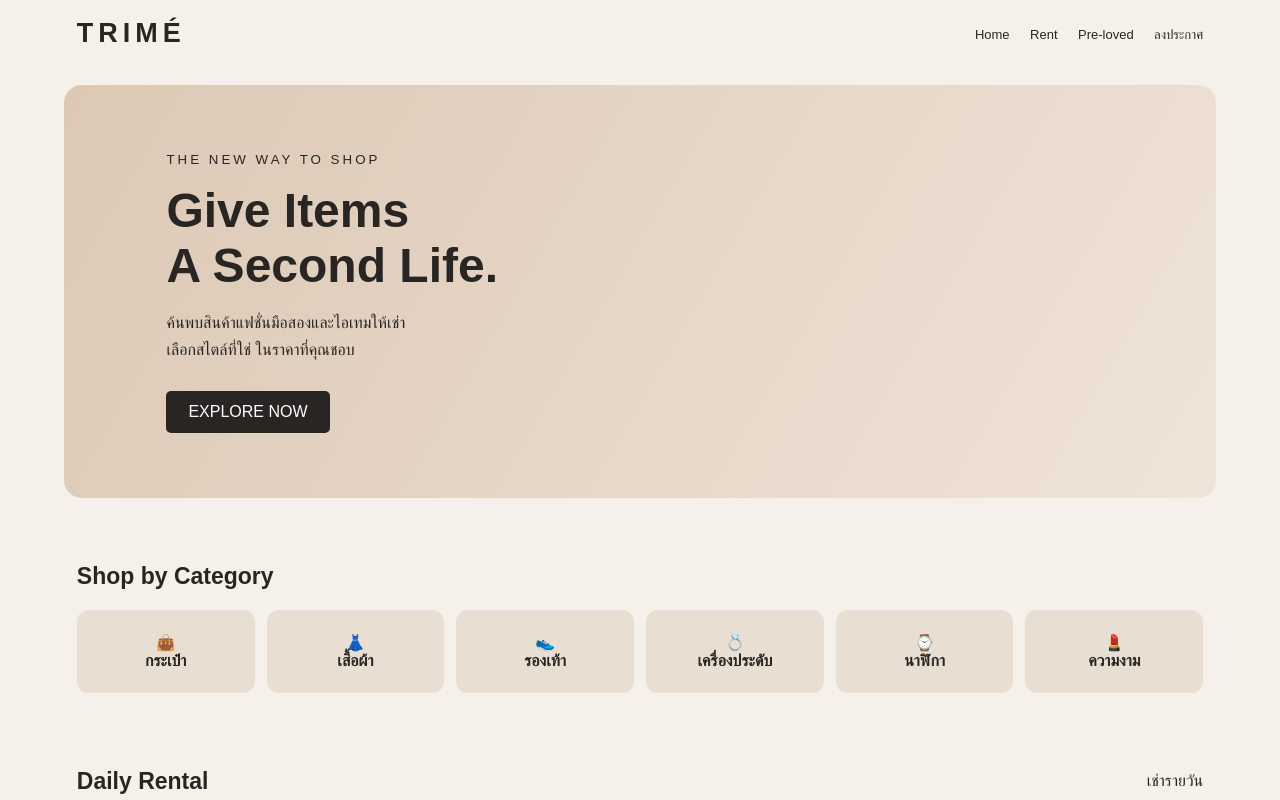
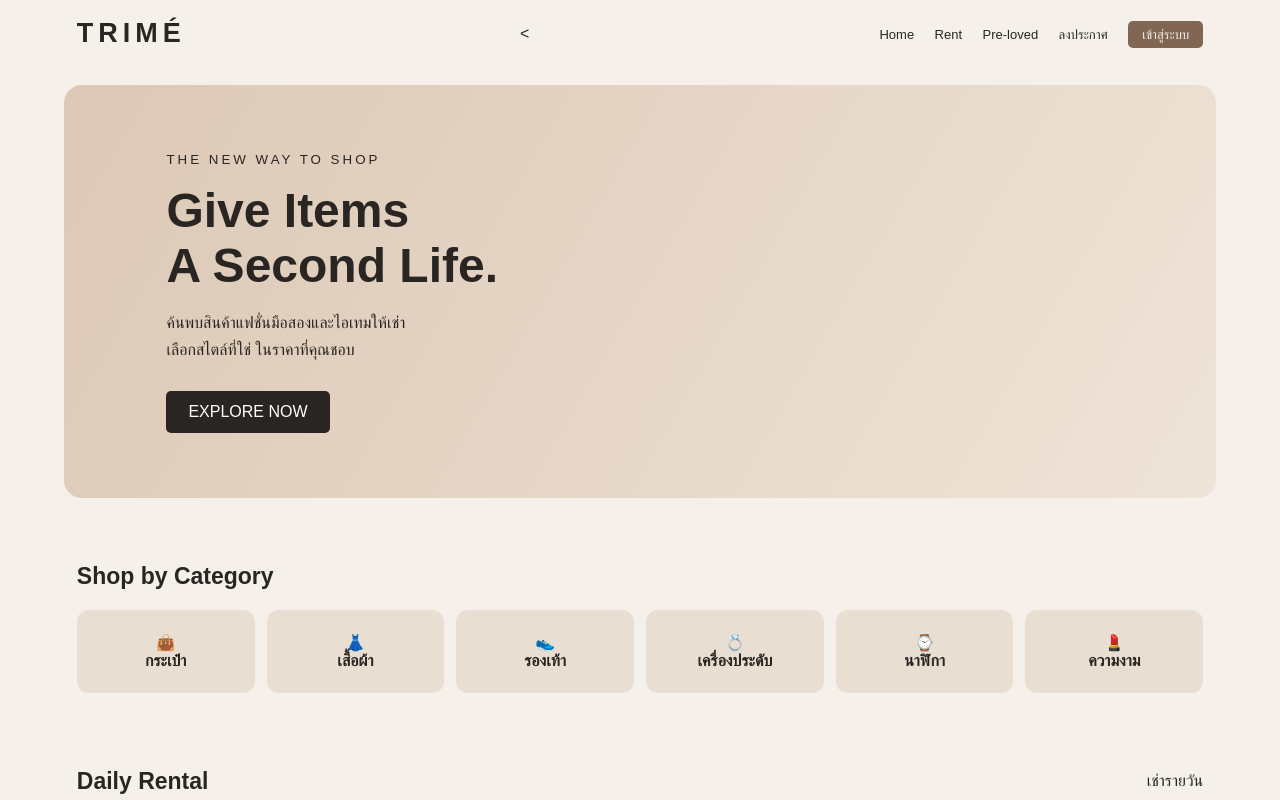
Before and after one commit to sabaitip120549-beep/Trime-market-, a plain HTML site: page index.html in a window 1280 px wide. Shown: the top 800 px of the page. Drawn offline with Linux system fonts and the light colour scheme.

Commit message:
Update index.html

```diff
--- a/index.html
+++ b/index.html
@@ -290,17 +290,19 @@ footer {
 
   <div class="logo">TRIMÉ</div>
 
-  <nav>
+  <<nav>
 
-    <a href="#home">Home</a>
+  <a href="#home">Home</a>
 
-    <a href="#rent">Rent</a>
+  <a href="#rent">Rent</a>
 
-    <a href="#preloved">Pre-loved</a>
+  <a href="#preloved">Pre-loved</a>
 
-    <a href="#sell">ลงประกาศ</a>
+  <a href="#sell">ลงประกาศ</a>
 
-  </nav>
+  <a href="login.html" style="padding: 6px 14px; background: var(--brown); color: var(--cream); text-decoration: none; border-radius: 5px;">เข้าสู่ระบบ</a>
+
+</nav>
 
 </header>
 
```
